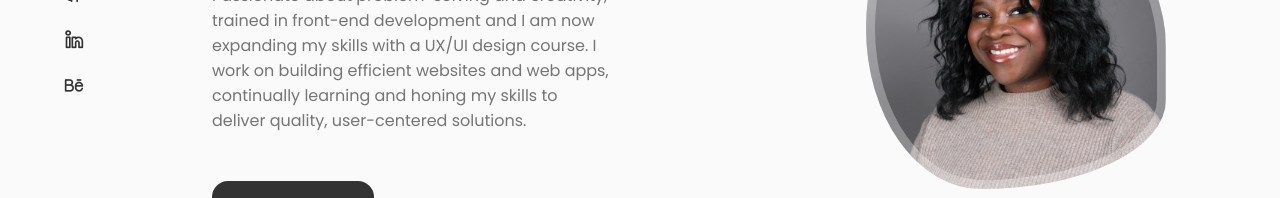
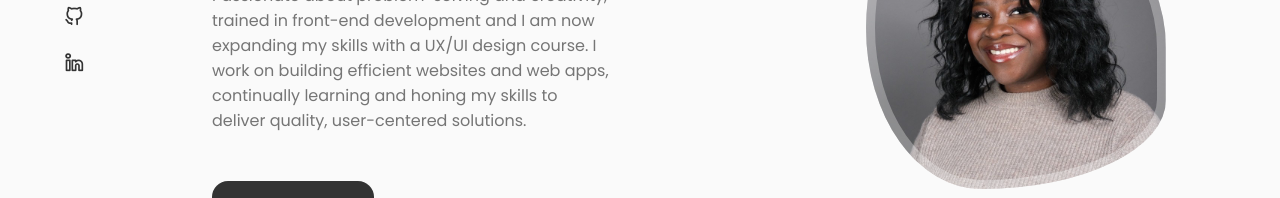
Before and after one commit to aissahoney/a_onipogui_portfolio, a React (Create React App) app: page / in a window 1280 px wide. Shown: the part 352-550 px from the top of the page. Built offline with nearby package versions, Linux system fonts and the light colour scheme; a web font is replaced by a local one.

Commit message:
mask behance  icon

```diff
--- a/src/components/Home/Socials.jsx
+++ b/src/components/Home/Socials.jsx
@@ -14,11 +14,11 @@ const
                             className="uil uil-linkedin-alt"
                             ></i>
     </a>
-    <a href="https://www.behance.net/aissatoonipogu" className='home_social-icon' target="_blank" >
+    {/* <a href="https://www.behance.net/aissatoonipogu" className='home_social-icon' target="_blank" >
     <i
                             className="uil uil-behance-alt"
                             ></i>
-    </a>
+    </a> */}
 
     </div>
   )
```
